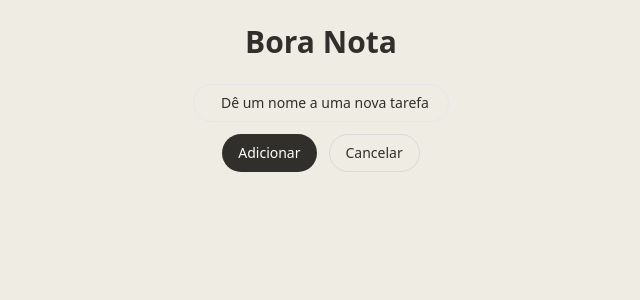
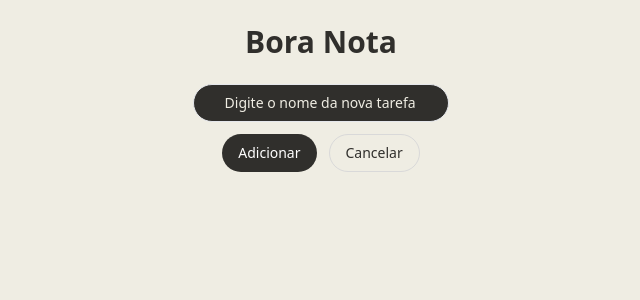
Before and after one commit to pecosta23/TaskMaker, a React (Create React App) app: page / in a window 1280 px wide. Both pictures are taken after a click on the button "Criar Tarefa". Shown: the top 300 px of the page, without its empty margins (319-959 px from the left). Built offline with nearby package versions, Linux system fonts and the light colour scheme.

Commit message:
Update placeholder

```diff
--- a/src/pages/Home.jsx
+++ b/src/pages/Home.jsx
@@ -54,8 +54,8 @@ export default function Home() {
                   type="text"
                   value={newTaskName}
                   onChange={(e) => setNewTaskName(e.target.value)}
-                  placeholder="   Dê um nome a uma nova tarefa"
-                  className="px-4 py-2 rounded-full border border-CinzaClaro bg-creme text-marrom placeholder-marrom outline-none w-64 text-sm"
+                  placeholder="    Digite o nome da nova tarefa"
+                  className="px-4 py-2 rounded-full border border-CinzaClaro bg-marrom text-white placeholder-creme outline-none w-64 text-sm"
                   />
                   <div className="flex gap-3">
                     <motion.button
```
